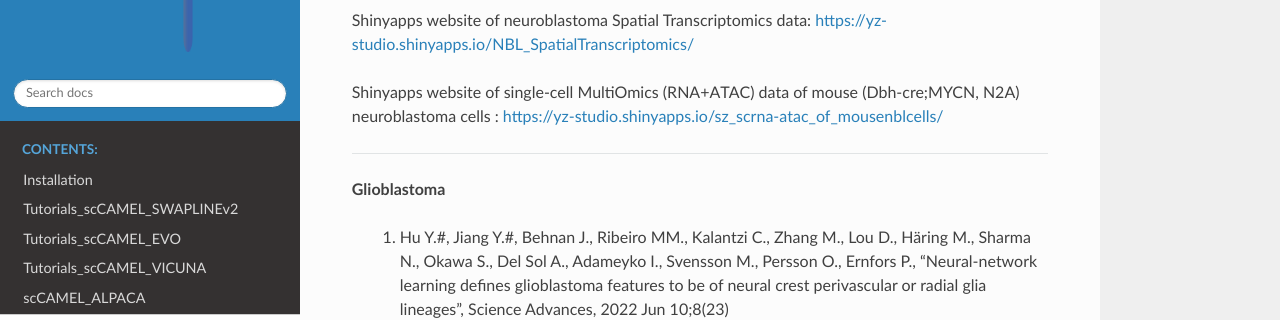
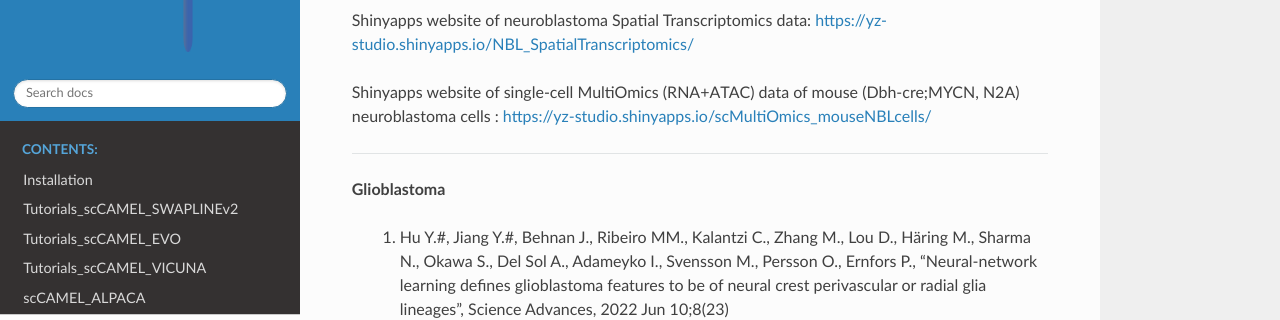
Before and after one commit to StudioYZ/scCAMEL, a Sphinx documentation site: the page built from source/Datasets_Visualizations/index.rst, in a window 1280 px wide and 900 px high, scrolled down 312 px. Shown: the part 151-471 px from the top of the window. Built offline with Sphinx 7.4.7 and the Read the Docs theme 3.1.0, drawn with Linux system fonts in a browser that asks for light colours; pages that are not in the unit, such as notebooks, are missing from menus; some of the changed lines change nothing that is shown.

Commit message:
Update index.rst

```diff
--- a/source/Datasets_Visualizations/index.rst
+++ b/source/Datasets_Visualizations/index.rst
@@ -14,7 +14,7 @@ Shinyapps website of Integrated neuroblastoma scRNAseq data: https://yz-studio.s
 
 Shinyapps website of neuroblastoma Spatial Transcriptomics data: https://yz-studio.shinyapps.io/NBL_SpatialTranscriptomics/
 
-Shinyapps website of single-cell MultiOmics (RNA+ATAC) data of mouse (Dbh-cre;MYCN, N2A) neuroblastoma cells : https://yz-studio.shinyapps.io/sz_scrna-atac_of_mousenblcells/
+Shinyapps website of single-cell MultiOmics (RNA+ATAC) data of mouse (Dbh-cre;MYCN, N2A) neuroblastoma cells : https://yz-studio.shinyapps.io/scMultiOmics_mouseNBLcells/
 
 ..........................................................................................................................
 =======================================================
```
